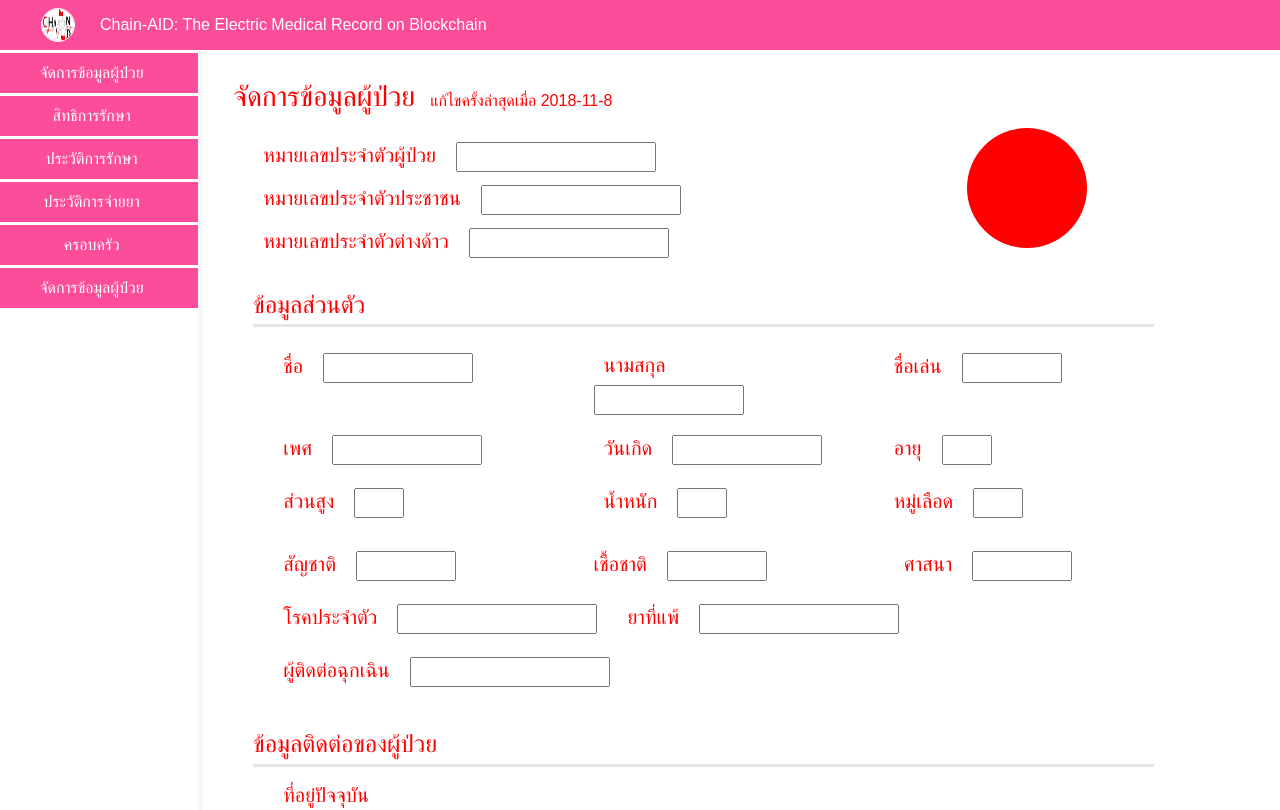
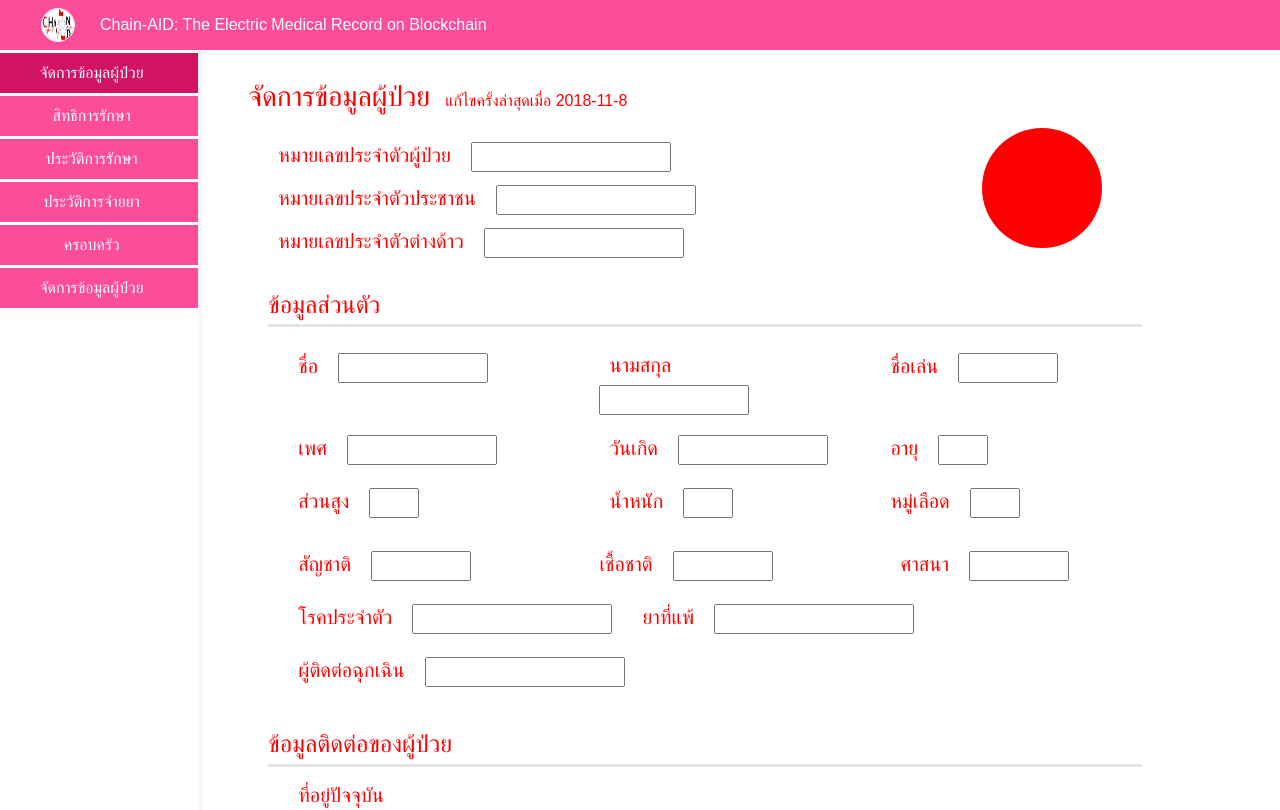
Before and after one commit to kukiat/chain-aid, a React (Create React App) app: page /manage in a window 1280 px wide. Shown: the top 810 px of the page. Built offline with nearby package versions, Linux system fonts and the light colour scheme.

Commit message:
Add active-button

```diff
--- a/src/App.css
+++ b/src/App.css
@@ -8,7 +8,10 @@
   animation: App-logo-spin infinite 20s linear;
   height: 80px;
 }
-
+.mg0 {
+  margin-right: 0 !important;
+  margin-left: 0 !important;
+}
 .App-header {
   background-color: #222;
   height: 150px;
--- a/src/Styles/navigation.css
+++ b/src/Styles/navigation.css
@@ -5,8 +5,8 @@
   border-right: 5px solid #f8f8f8;
 }
 .navigation-btn {
+  background-color: #FC4D9A;
   margin-top: 3px;
-  background-color: #FC4D9A;
   height: 40px;
   padding-top: 8px;
   transition: background 0.5s;
@@ -21,6 +21,6 @@ p:hover {
 .wrap-btn:hover {
   text-decoration: none !important;
 }
-.navigation-btn:hover {
-  background-color: #ed3887;
+.wrap-btn-active .navigation-btn{
+  background-color: rgb(209, 19, 101);
 }
--- a/src/components/dashboard/Manage.js
+++ b/src/components/dashboard/Manage.js
@@ -1,7 +1,5 @@
 import React from 'react';
 import { Layout } from '../Layout';
-import Nav from '../navbar/Nav';
-import Navigation from '../navigation/Navigation';
 import '../../Styles/Manage.css';
 
 class Manage extends React.Component {
@@ -14,7 +12,7 @@ class Manage extends React.Component {
   render() {
     return (
       <div className="manage col-md-10">
-        <div className="row">
+        <div className="row mg0">
           <div
             className="col-md-11 col-sm form"
             style={{height: '1000px' }}
--- a/src/components/navigation/Navigation.js
+++ b/src/components/navigation/Navigation.js
@@ -1,16 +1,16 @@
 import React from 'react';
-import { Link } from 'react-router-dom';
+import { Link, NavLink } from 'react-router-dom';
 import '../../Styles/navigation.css'
 
 export default class Navigation extends React.Component {
   render() {
     return (
       <div className="navigation col-md-2">
-        <Link className="wrap-btn" to="/manage">
+        <NavLink activeClassName="wrap-btn-active" className="wrap-btn" to="/manage">
           <div className="navigation-btn">
             <p>จัดการข้อมูลผู้ป่วย</p>
           </div>
-        </Link>
+        </NavLink>
         <Link className="wrap-btn" to="/">
           <div className="navigation-btn">
             <p>สิทธิการรักษา</p>
--- a/src/components/router.js
+++ b/src/components/router.js
@@ -7,7 +7,7 @@ export default () => {
   return (
     <Switch>
       <Route exact path="/" component={Home} />
-      <Route path="/manage" component={Manage} />
+      <Route exact path="/manage" component={Manage} />
       {/* <Route component={NotFoundPage} /> */}
     </Switch>
   )
```
